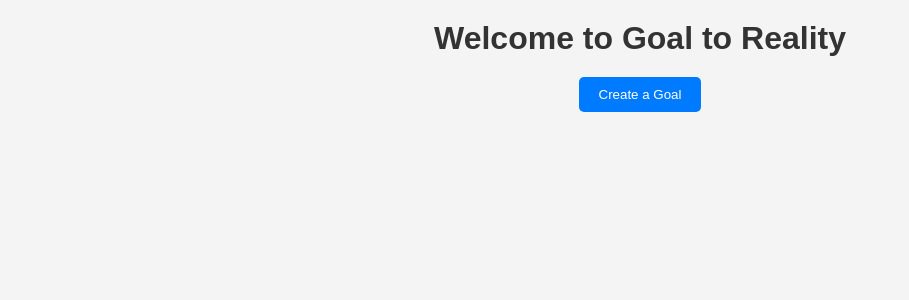
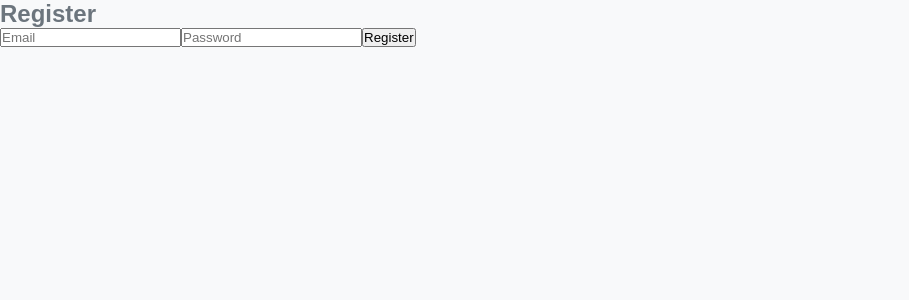
Before and after one commit to keithckramer/goals-to-reality, a React (Create React App) app: page /register in a window 1280 px wide. Shown: the top 300 px of the page, without its empty margins (0-909 px from the left). Built offline with nearby package versions, Linux system fonts and the light colour scheme.

Commit message:
First commit before moving file location. Stop#1 Point

```diff
--- /dev/null
+++ b/src/components/Home.tsx
@@ -0,0 +1,7 @@
+import React from "react";
+
+const Home: React.FC = () => {
+    return <h1>Welcome to the Home Page</h1>;
+};
+
+export default Home;
--- /dev/null
+++ b/src/components/LandingPage.tsx
@@ -0,0 +1,14 @@
+import React from "react";
+import { Link } from "react-router-dom";
+
+const LandingPage: React.FC = () => {
+    return (
+        <div>
+            <h1>Welcome to Goals to Reality</h1>
+            <Link to="/login">Login</Link>
+            <Link to="/register">Register</Link>
+        </div>
+    );
+};
+
+export default LandingPage;
--- /dev/null
+++ b/src/components/Login.tsx
@@ -0,0 +1,43 @@
+import React, { useState } from "react";
+import axios from "axios";
+import { toast } from "react-toastify";
+
+const Login: React.FC = () => {
+    const [email, setEmail] = useState<string>("");
+    const [password, setPassword] = useState<string>("");
+
+    const handleSubmit = async (e: React.FormEvent) => {
+        e.preventDefault();
+        try {
+            const response = await axios.post("http://localhost:7048/api/auth/login", {
+                email,
+                password,
+            });
+            toast.success("Login successful!");
+            localStorage.setItem("token", response.data.token); // Store JWT token
+        } catch (error: any) {
+            toast.error(error.response?.data?.message || "Login failed! Check your credentials.");
+        }
+    };
+
+    return (
+        <form onSubmit={handleSubmit}>
+            <h2>Login</h2>
+            <input
+                type="email"
+                placeholder="Email"
+                value={email}
+                onChange={(e) => setEmail(e.target.value)}
+            />
+            <input
+                type="password"
+                placeholder="Password"
+                value={password}
+                onChange={(e) => setPassword(e.target.value)}
+            />
+            <button type="submit">Login</button>
+        </form>
+    );
+};
+
+export default Login;
--- /dev/null
+++ b/src/components/Register.tsx
@@ -0,0 +1,42 @@
+import React, { useState } from "react";
+import axios from "axios";
+import { toast } from "react-toastify";
+
+const Register: React.FC = () => {
+    const [email, setEmail] = useState<string>("");
+    const [password, setPassword] = useState<string>("");
+
+    const handleSubmit = async (e: React.FormEvent) => {
+        e.preventDefault();
+        try {
+            await axios.post("http://localhost:7048/api/auth/register", {
+                email,
+                password,
+            });
+            toast.success("Registration successful! Please log in.");
+        } catch (error: any) {
+            toast.error(error.response?.data?.message || "Registration failed!");
+        }
+    };
+
+    return (
+        <form onSubmit={handleSubmit}>
+            <h2>Register</h2>
+            <input
+                type="email"
+                placeholder="Email"
+                value={email}
+                onChange={(e) => setEmail(e.target.value)}
+            />
+            <input
+                type="password"
+                placeholder="Password"
+                value={password}
+                onChange={(e) => setPassword(e.target.value)}
+            />
+            <button type="submit">Register</button>
+        </form>
+    );
+};
+
+export default Register;
--- a/src/index.tsx
+++ b/src/index.tsx
@@ -1,6 +1,7 @@
 import React from 'react';
 import ReactDOM from 'react-dom/client';
-import './styles/index.scss'
+import './styles/index.scss';
+import AppRoutes from './routes/AppRoutes.tsx';
 import App from './App.tsx';
 
 
@@ -8,6 +9,6 @@ const root = ReactDOM.createRoot(document.getElementById('root')!);
 
 root.render(
   <React.StrictMode>
-    <App />
+    <AppRoutes />
   </React.StrictMode>
 );
--- /dev/null
+++ b/src/routes/AppRoutes.tsx
@@ -0,0 +1,29 @@
+import React from "react";
+import { BrowserRouter as Router, Routes, Route } from "react-router-dom";
+import LandingPage from "../components/LandingPage";
+import Login from "../components/Login";
+import Register from "../components/Register";
+import Home from "../components/Home";
+import PrivateRoute from "../utils/PrivateRoute";
+
+const AppRoutes: React.FC = () => {
+    return (
+        <Router>
+            <Routes>
+                <Route path="/" element={<LandingPage />} />
+                <Route path="/login" element={<Login />} />
+                <Route path="/register" element={<Register />} />
+                <Route
+                    path="/home"
+                    element={
+                        <PrivateRoute>
+                            <Home />
+                        </PrivateRoute>
+                    }
+                />
+            </Routes>
+        </Router>
+    );
+};
+
+export default AppRoutes;
--- /dev/null
+++ b/src/utils/PrivateRoute.tsx
@@ -0,0 +1,13 @@
+import React from "react";
+import { Navigate } from "react-router-dom";
+
+interface PrivateRouteProps {
+    children: React.ReactNode;
+}
+
+const PrivateRoute: React.FC<PrivateRouteProps> = ({ children }) => {
+    const token = localStorage.getItem("token");
+    return token ? <>{children}</> : <Navigate to="/login" />;
+};
+
+export default PrivateRoute;
```
Also changed, not shown: package.json (+6 -1 lines), 1 other file (tests, documents, lock files or other folders).
